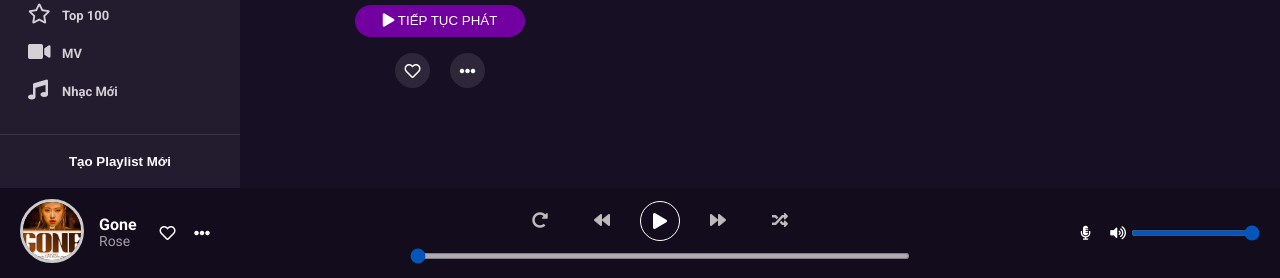
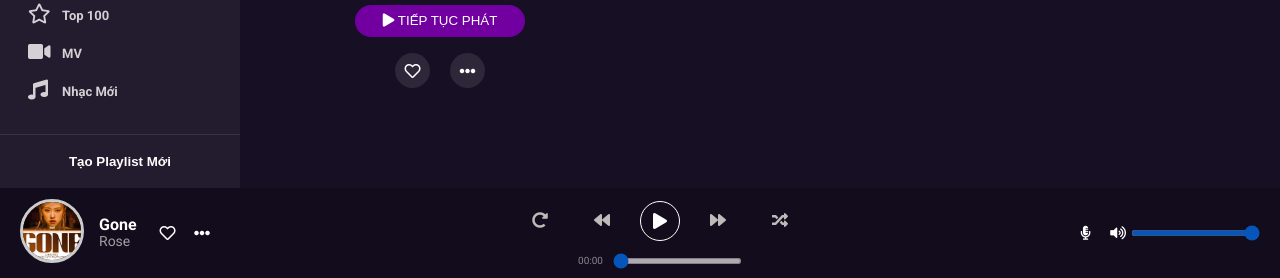
Before and after one commit to DoanDuyThuc/demo-appmusic, a plain HTML site: page zingmp3-app/index.html in a window 1280 px wide. Shown: the part 522-800 px from the top of the page. Drawn offline with Linux system fonts and the light colour scheme; no server answers.

Commit message:
add timer css

```diff
--- a/zingmp3-app/assets/css/main.css
+++ b/zingmp3-app/assets/css/main.css
@@ -568,6 +568,19 @@ figure:hover .cd-btn {
     transition: opacity 0.2s;
 }
 
+.timer {
+    display: flex;
+    justify-content: center;
+    align-items: center;
+    margin-top: 8px;
+}
+
+.timer span {
+    color: var(--white-color);
+    margin-right: 10px;
+    opacity: 0.5;
+}
+
 .progress {
     max-width: 500px;
     width: 100%;
@@ -577,7 +590,6 @@ figure:hover .cd-btn {
     opacity: 0.7;
     -webkit-transition: 0.2s;
     transition: opacity 0.2s;
-    margin-top: 8px;
 }
 
 .progress::-webkit-slider-thumb {
--- a/zingmp3-app/index.html
+++ b/zingmp3-app/index.html
@@ -273,8 +273,12 @@
                 <i class="fas fa-random"></i>
             </div>
         </div>
-        <!-- giá trị ban đầu 0 , từng bước nhảy là 1 , bắt đầu 0 , kết thúc 100 -->
-        <input class="progress" type="range" value="0" step="1" min="0" max="100">
+        <div class="timer">
+            <div></div>
+            <span aria-label="timer">00:00</span>
+            <!-- giá trị ban đầu 0 , từng bước nhảy là 1 , bắt đầu 0 , kết thúc 100 -->
+            <input class="progress" type="range" value="0" step="1" min="0" max="100">
+        </div>
             </div>
 
             <div class="footer_last">
```
